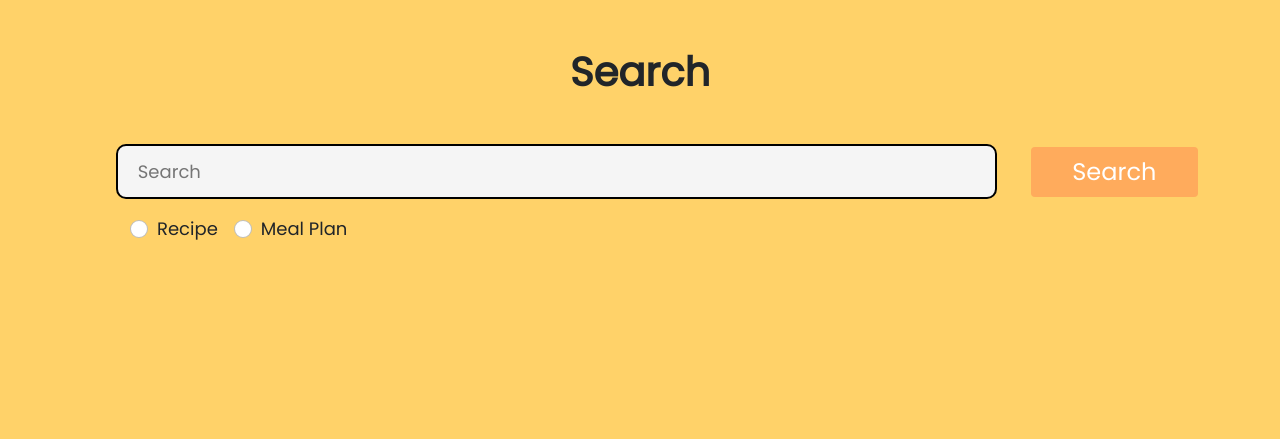
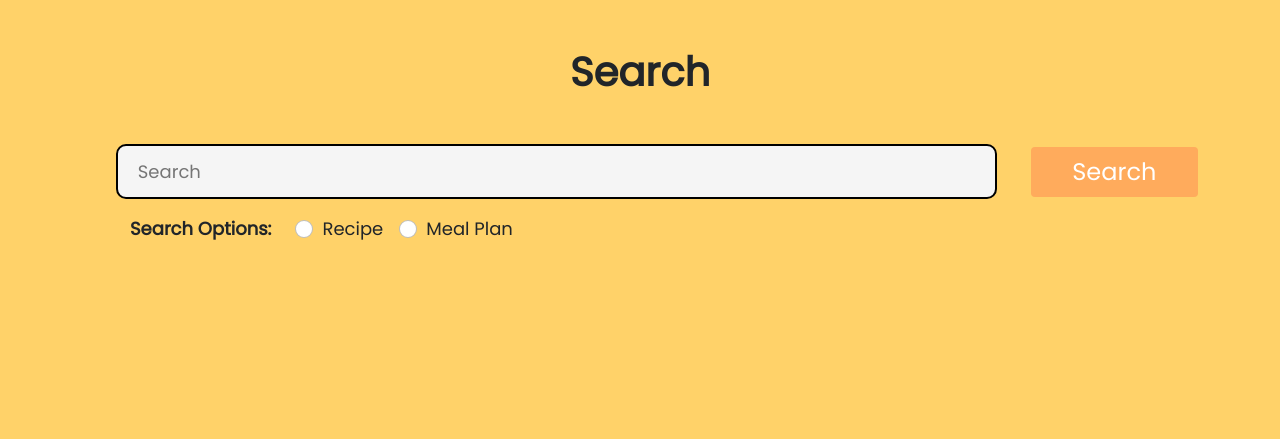
Before and after one commit to palmer-matthew/comp3161-final-project, a Flask app: page /search in a window 1280 px wide. Shown: the part 75-514 px from the top of the page. Run offline with Flask 2, Linux system fonts and the light colour scheme; the visitor is signed in with stand-in values (Sample User, id 1); some libraries are stand-ins or nearby versions.

Commit message:
Progress on Search

```diff
--- a/app/forms.py
+++ b/app/forms.py
@@ -1,7 +1,7 @@
 from flask_wtf import FlaskForm
 from flask_wtf.file import FileField, FileRequired, FileAllowed
 from wtforms.fields import StringField,IntegerField, TextAreaField, SelectMultipleField, SubmitField, PasswordField, RadioField
-from wtforms.validators import Email,DataRequired
+from wtforms.validators import Email,DataRequired, InputRequired
 
 class LoginForm(FlaskForm):
     username = StringField('Username', validators=[DataRequired()])
@@ -15,7 +15,7 @@ class SignUpForm(FlaskForm):
 
 class SearchForm(FlaskForm):
     search = StringField('Search', validators=[DataRequired()])
-    match = RadioField('Search Options', validators=[DataRequired()], choices=[('recipe', 'Recipe'),('plan', 'Meal Plan')])
+    match = RadioField('Search Options:', validators=[DataRequired(), InputRequired()], choices=[('recipe', 'Recipe'),('plan', 'Meal Plan')])
 
 class addRecipe(FlaskForm):
     recipe_name = StringField('Recipe Name', validators=[DataRequired()])
--- a/app/static/js/generate.js
+++ b/app/static/js/generate.js
@@ -1,7 +1,9 @@
 window.onload = function(event){
     event.preventDefault();
+
     pass_regex = /^[\w\s\(@!*)]+$/;
     number_regex = /^[1-9]\d{1,5}$/;
+    var alphaspace_regex = /^[\w\s]+$/;
 
     const hidden = document.querySelector('.hidden');
     const conatiner = document.querySelector('.min');
@@ -161,7 +163,6 @@ window.onload = function(event){
 
         event.preventDefault();
         let data =  name.value;
-        let alphaspace_regex = /^[\w\s]+$/
         // Sanitization of errors
 
         if(data == "" && data.match(alphaspace_regex) == null){
--- a/app/static/js/search.js
+++ b/app/static/js/search.js
@@ -1,10 +1,26 @@
-window.onload = function(){
-    var checkR = document.getElementById("checkR");
+window.onload = function(event){
+    event.preventDefault();
 
-    var checkM = document.getElementById("checkM");
+    var pass_regex = /^[\w\s\(@!*)]+$/;
+    var number_regex = /^[1-9]\d{1,5}$/;
+    var alphaspace_regex = /^[\w\s]+$/;
 
+    const input = document.querySelector(".srch");
+    const srchbtn = document.querySelector(".add");
+    const error = document.querySelector(".error");
 
-    checkR.addEventListener('click',function(e){
+    srchbtn.addEventListener('click', function(e){
         e.preventDefault();
+
+        let form = document.forms[0];
+        let search = form.elements['search'];
+        let data = search.value;
+
+        if(data.match(alphaspace_regex) == null){
+            error.innerHTML = `<div class="alert alert-danger">Invalid Search Input</div>`;
+        }else if(data.match(alphaspace_regex) != null){
+            form.submit();
+        }
+
     });
 }
--- a/app/templates/search.html
+++ b/app/templates/search.html
@@ -8,18 +8,26 @@
 <link rel="stylesheet" href="static/css/loginjs.css">
 {% endblock %}
 
+{% block js %}
+<script src="{{url_for('static', filename='js/search.js')}}"></script>
+{% endblock %}
+
 
 {% block main %}
+<div class="error">
+    {% include 'flashmssgs.html' %}
+</div>
 <div class="container min">
     <h2 class="fs-1 my-5">Search</h2>
     <form class="text-center d-flex flex-column" action="{{url_for('search')}}" method="POST">
         <div class='btn-container'>
             {{ form.csrf_token }}
-                {{ form.search(class="center", placeholder="Search") }}
+            {{ form.search(class="center srch", placeholder="Search") }}
 
-                <button class="btn bg-btn text-white fs-4" type="submit">Search</button>
+            <button class="btn bg-btn text-white fs-4 add" type="submit">Search</button>
         </div>
         <div class="mt-3 ms-5 d-flex flex-row">
+            {{ form.match.label(class="me-4 fw-bold")}}
             {% for i in form.match %}
                 <div class="form-check form-check-inline">
                     {{ i(class="form-check-input")}}
--- a/app/views.py
+++ b/app/views.py
@@ -80,7 +80,6 @@ def addrecipe():
 
             result = addNewRecipe(recipeName, preparationTime, inputServing, filename, calorieCount)
             if result[0] == 'OK':
-                print(result[1])
                 result = addConnections(result[1], ingredients, instructions, int(userid))
                 if result == 'OK':
                     flash('Recipe Successful Uploaded', 'success')
@@ -101,23 +100,25 @@ def search():
     if session.get('logged_in') == None:
         return redirect(url_for('home'))
     searchF = SearchForm()
-    if searchF.validate_on_submit() and request.form['matchRecipe']:
-        searched = request.form['search']
-        result = SearchRecipe(searched)
-        if result == None:
-            flash('Search not found')
-            if result == 'OK':
-                return redirect(url_for('recipe'))
+    if request.method == 'POST':
+        if searchF.validate_on_submit():
+            stype = request.form['match']
+            if stype == 'recipe':
+                searched = request.form['search']
+                print(searched)
+            # result = SearchRecipe(searched)
+            # if result == None:
+            #     flash('Search not found')
+            #     if result == 'OK':
+            #         return redirect(url_for('recipe'))
+            # flash_errors(searchF)
+            # searches = request.form['search']
+            #     result = SearchRecipe(searches)
+            #     if result == None:
+            #         flash('Search not found')
+            #         if result == 'OK':
+            #             return redirect(url_for('plan-view'))
         flash_errors(searchF)
-    else:
-        if searchF.validate_on_submit() and request.form['matchMealPLan']:
-            searches = request.form['search']
-            result = SearchRecipe(searches)
-            if result == None:
-                flash('Search not found')
-                if result == 'OK':
-                    return redirect(url_for('plan-view'))
-            flash_errors(searchF)
     return render_template('search.html', form=searchF, log=session.get('logged_in'))
 
 @app.route("/profile")
```
Lines whose indentation alone changed are shown as unchanged.
